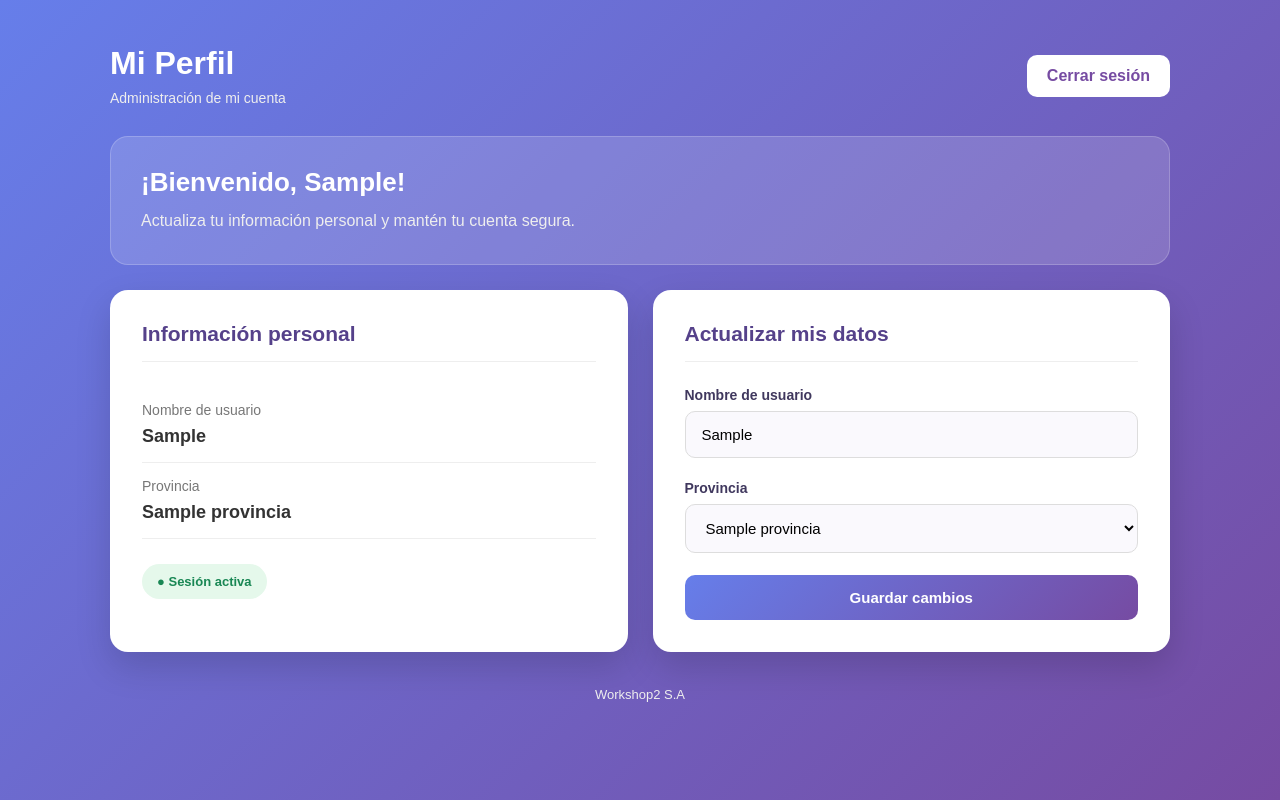
After one commit to DylanCanton/Workshops, a PHP site: page /panel.php in a window 1280 px wide. The commit adds this page. Run offline with PHP 8.4, Linux system fonts and the light colour scheme; the visitor is signed in with stand-in values (Sample User, id 1); tables that the repository leaves empty or names only in its code hold one stand-in row (values such as "Sample post").

Commit message:
agrege  listado y registro de cursos y añadi panel.php

```diff
--- a/Workshop3/Conexion.php
+++ b/Workshop3/Conexion.php
@@ -14,8 +14,6 @@ try {
 
     $conexion->setAttribute(PDO::ATTR_ERRMODE, PDO::ERRMODE_EXCEPTION);
 
-    echo "Conexión correcta a MySQL";
-
 } catch (PDOException $e) {
     echo "Error de conexión: " . $e->getMessage();
 }
--- a/Workshop3/autentificar.php
+++ b/Workshop3/autentificar.php
@@ -2,7 +2,7 @@
 <?php
 
 session_start();
-require_once "Conexion.php";
+require_once "conexion.php";
 
 $usuario = $_POST["usuario"];
 $password = $_POST["password"];
--- /dev/null
+++ b/Workshop3/panel.php
@@ -0,0 +1,202 @@
+
+<?php
+
+session_start();
+
+// Verificar verificar inicio de sesión
+if (!isset($_SESSION["id"])) {
+    header("Location: Index.php");
+    exit;
+}
+
+require_once "Conexion.php";
+
+// Obtener el ID del usuario autenticado
+$id = $_SESSION["id"];
+
+// Consultar los datos del usuario y su provincia
+$sql = "SELECT usuarios.id, usuarios.usuario,
+               usuarios.id_provincia,
+               provincias.nombre AS provincia
+        FROM usuarios
+        LEFT JOIN provincias
+        ON usuarios.id_provincia = provincias.id_provincia
+        WHERE usuarios.id = :id";
+
+$stmt = $conexion->prepare($sql);
+
+$stmt->execute([
+    ":id" => $id
+]);
+
+$datos_usuario = $stmt->fetch(PDO::FETCH_ASSOC);
+
+// Verificar que el usuario exista
+if (!$datos_usuario) {
+    header("Location: logout.php");
+    exit;
+}
+
+// Obtener las provincias para el formulario
+$sql_provincias = "SELECT * FROM provincias";
+
+$stmt_provincias = $conexion->prepare($sql_provincias);
+
+$stmt_provincias->execute();
+
+$provincias = $stmt_provincias->fetchAll(PDO::FETCH_ASSOC);
+
+?>
+
+<!DOCTYPE html>
+<html lang="es">
+
+<head>
+    <meta charset="UTF-8">
+    <meta name="viewport" content="width=device-width, initial-scale=1.0">
+
+    <title>Mi Perfil - Workshop 2</title>
+
+    <link rel="stylesheet" href="estilos.css">
+</head>
+
+<body>
+
+    <div class="panel-container">
+
+        <div class="panel-header">
+
+            <div>
+                <h1>Mi Perfil</h1>
+                <p>Administración de mi cuenta</p>
+            </div>
+
+            <a href="logout.php" class="btn-logout">
+                Cerrar sesión
+            </a>
+
+        </div>
+
+        <div class="bienvenida">
+
+            <h2>
+                ¡Bienvenido,
+                <?php echo htmlspecialchars($datos_usuario["usuario"]); ?>!
+            </h2>
+
+            <p>
+                Actualiza tu información personal y mantén tu cuenta segura.
+            </p>
+
+        </div>
+
+
+        <div class="panel-grid">
+
+
+            <div class="card">
+
+                <h2>Información personal</h2>
+
+                <div class="info-item">
+
+                    <span>Nombre de usuario</span>
+
+                    <strong>
+                        <?php echo htmlspecialchars($datos_usuario["usuario"]); ?>
+                    </strong>
+
+                </div>
+
+                <div class="info-item">
+
+                    <span>Provincia</span>
+
+                    <strong>
+                        <?php echo htmlspecialchars($datos_usuario["provincia"] ?? "Sin provincia"); ?>
+                    </strong>
+
+                </div>
+
+                <div class="estado">
+                    ● Sesión activa
+                </div>
+
+            </div>
+
+            <div class="card">
+
+                <h2>Actualizar mis datos</h2>
+
+                <form action="actualizar_perfil.php" method="POST">
+
+                    <div class="form-group">
+
+                        <label for="usuario">
+                            Nombre de usuario
+                        </label>
+
+                        <input
+                            type="text"
+                            id="usuario"
+                            name="usuario"
+                            value="<?php echo htmlspecialchars($datos_usuario['usuario']); ?>"
+                            required
+                        >
+
+                    </div>
+
+                    <div class="form-group">
+
+                        <label for="id_provincia">
+                            Provincia
+                        </label>
+
+                        <select
+                            id="id_provincia"
+                            name="id_provincia"
+                            required
+                        >
+
+                            <option value="">
+                                Seleccione una provincia
+                            </option>
+
+                            <?php foreach ($provincias as $provincia) { ?>
+
+                                <option
+                                    value="<?php echo $provincia['id_provincia']; ?>"
+                                    <?php
+                                    if ($datos_usuario["id_provincia"] == $provincia["id_provincia"]) {
+                                        echo "selected";
+                                    }
+                                    ?>
+                                >
+                                    <?php echo htmlspecialchars($provincia["nombre"]); ?>
+                                </option>
+
+                            <?php } ?>
+
+                        </select>
+
+                    </div>
+
+                    <button type="submit" class="btn-guardar">
+                        Guardar cambios
+                    </button>
+
+                </form>
+
+            </div>
+
+        </div>
+
+
+        <div class="panel-footer">
+            Workshop2 S.A
+        </div>
+
+    </div>
+
+</body>
+</html>
```
Also changed, not shown: Workshop3/crearCurso.php (added, +59 -0 lines), Workshop3/cursos.php (added, +63 -0 lines), Workshop3/guardarCurso.php (added, +41 -0 lines), Workshop3/logout.php (added, +9 -0 lines).
